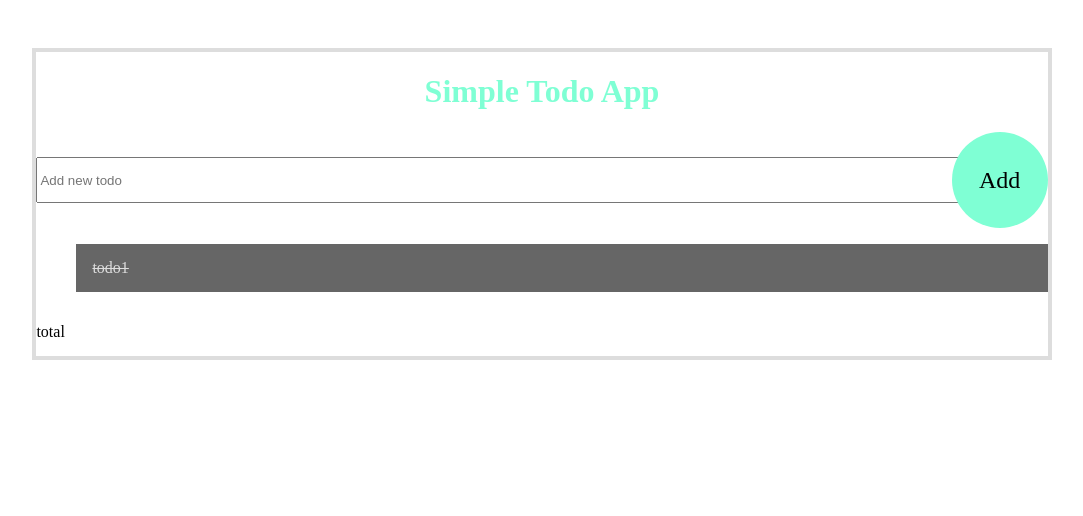
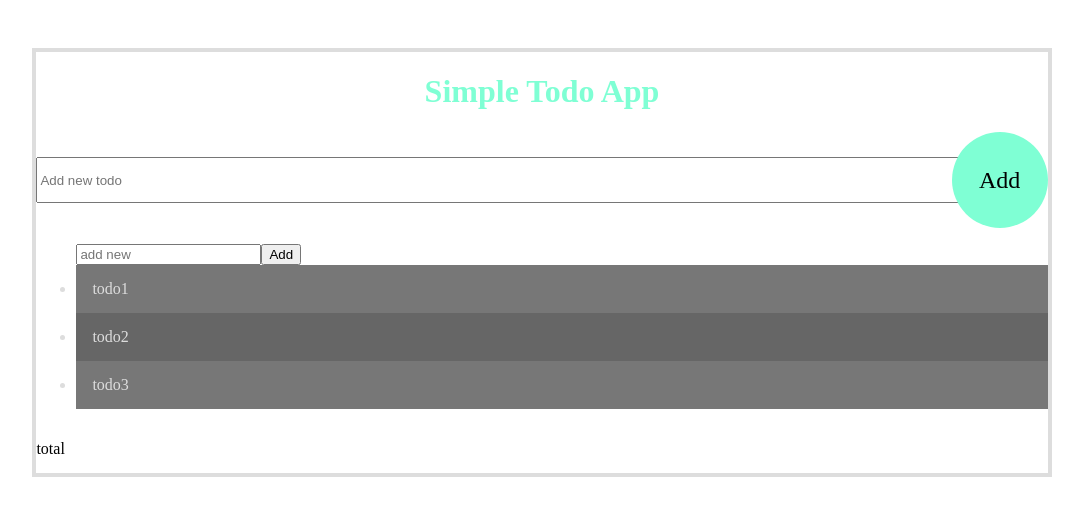
Before and after one commit to lora-sleptsova/TodoApp, an Angular app: page / in a window 1280 px wide. Shown: the top 516 px of the page, without its empty margins (98-1181 px from the left). Built offline with nearby package versions, Linux system fonts and the light colour scheme.

Commit message:
Add Todo item events

```diff
--- a/src/app/todo-list/todo-list.component.html
+++ b/src/app/todo-list/todo-list.component.html
@@ -2,11 +2,12 @@
 
 <div *ngIf="todos.length">
 	<ul>
-        <!-- <li *ngFor="let todo of todos">
-            <div *ngIf="todo.complete">{{todo.name}}</div>
-        </li> -->
-
-        <li appCrossLine *ngFor="let todo of todos" [style.display]="todo.complete?'none':'block'">{{todo.name}}</li>
-
+        <div class="addTodo">
+            <input #newTodo type="text" placeholder="add new" (keyup)="keyUpHandler($event,newTodo.value)">
+            <button (click)="addTodo(newTodo.value)">Add</button>
+        </div>
+        <li *ngFor="let todo of todos">
+            <div>{{todo.name}}</div>
+        </li>
 	</ul>
 </div>
--- a/src/app/todo-list/todo-list.component.ts
+++ b/src/app/todo-list/todo-list.component.ts
@@ -24,7 +24,18 @@ export class TodoListComponent {
   /**
    * addNewTodo
    */
-  public addNewTodo() {
+  public addTodo(todoName : string) {
+    let newTodo = {
+      "name": todoName,
+      "complete": false
+    }
+    this.todos.push(newTodo);
+  }
 
+  public keyUpHandler(e, todoName : string) {
+    console.dir(e);
+    if (e.key === "Enter") {
+      this.addTodo(todoName);
+    }
   }
 }
```
